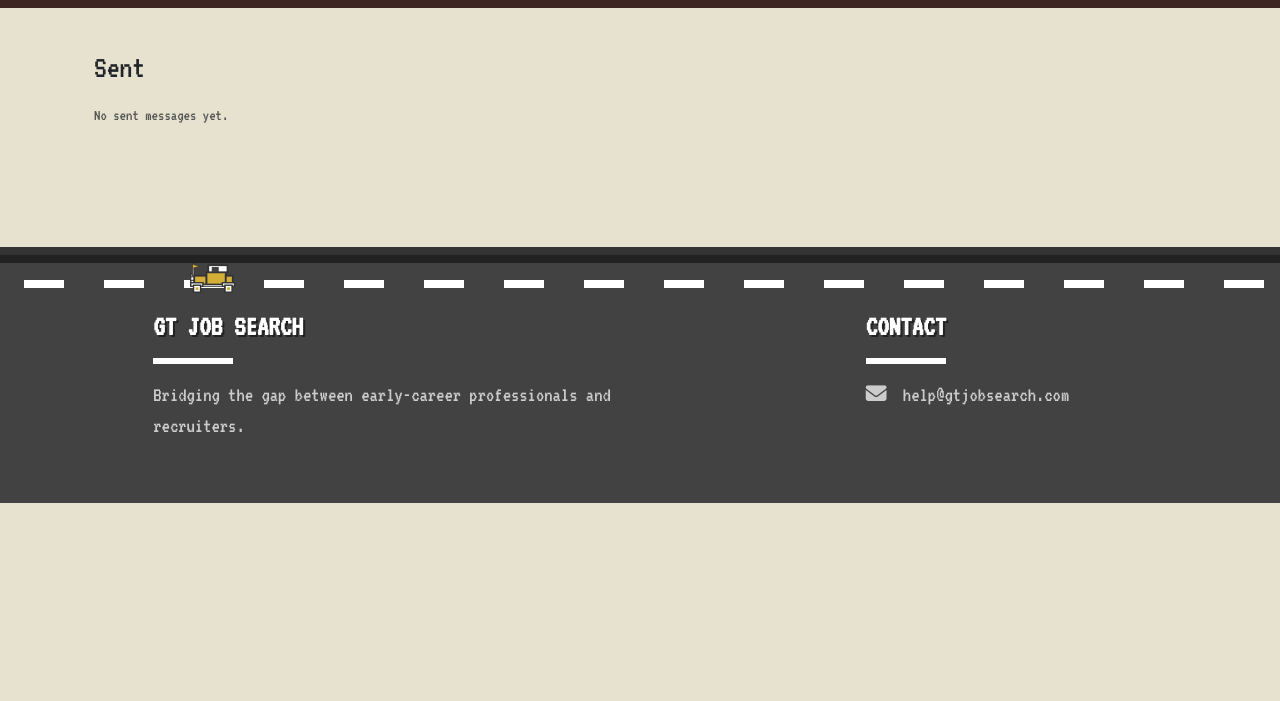
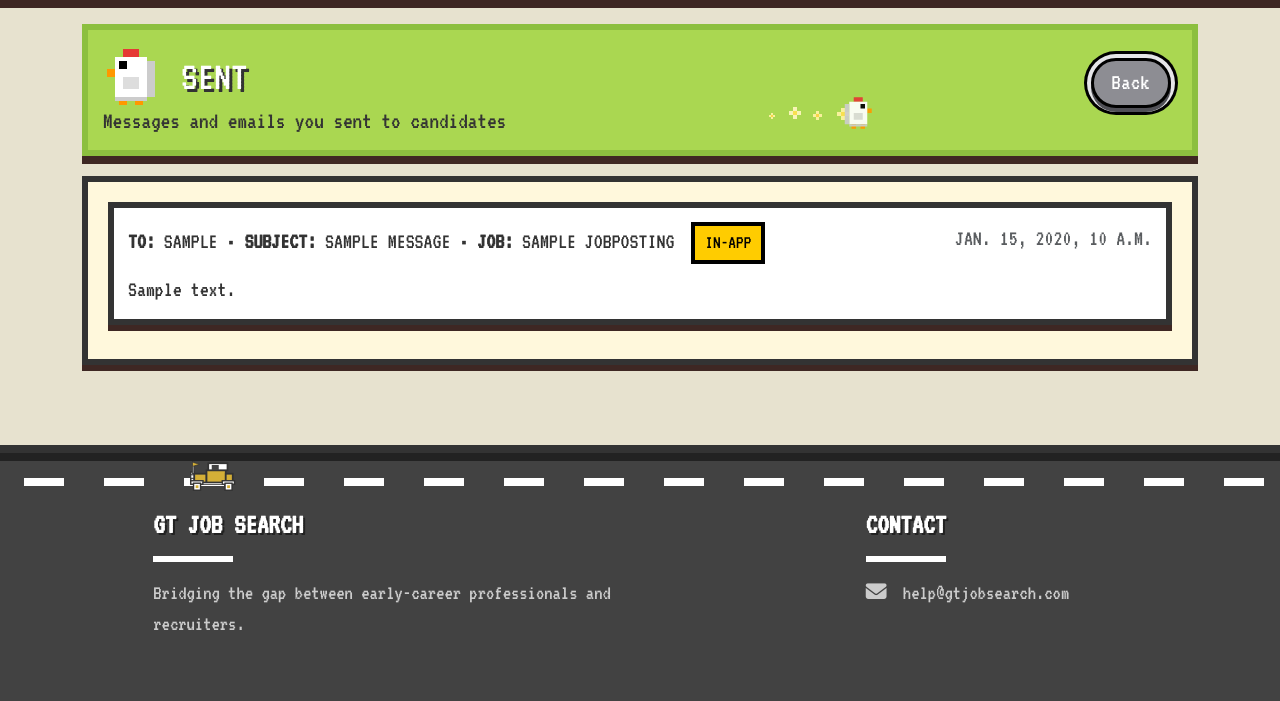
Before and after one commit to nahua3730/JobFinder, a Django app: page /applications/messages/sent/ in a window 1280 px wide; the page is wider, and only the part inside the window is pictured. Shown: the part 202-903 px from the top of that part. Before the commit the page ends 705 px from the top of that part, so only its background shows below. Run offline with Django 5.2, Linux system fonts and the light colour scheme; a user stored in the database is signed in; tables that the repository leaves empty hold one stand-in row (values such as "Sample post"); data that the repository does not hold is empty; some libraries are stand-ins or nearby versions.

Commit message:
user story 13-14 UI

```diff
--- a/applications/templates/applications/sent.html
+++ b/applications/templates/applications/sent.html
@@ -1,35 +1,101 @@
 {% extends "base.html" %}
+{% block title %}Sent{% endblock %}
+
 {% block content %}
-<div class="container py-4">
-  <h2 class="mb-3">Sent</h2>
+<link href="https://fonts.googleapis.com/css2?family=VT323&display=swap" rel="stylesheet">
 
-  {% for m in snet_iterms %}
-    <div class="card mb-3">
-      <div class="card-body">
-        <div class="d-flex justify-content-between">
+<style>
+  .msg-card {
+    border: 6px solid #333;
+    box-shadow: 0px 6px 0px #3e2723;
+    background: #fff;
+    padding: 14px;
+    margin-bottom: 14px;
+  }
+  .msg-meta {
+    font-size: 1.4rem;
+    text-transform: uppercase;
+    display: flex;
+    justify-content: space-between;
+    gap: 12px;
+    flex-wrap: wrap;
+  }
+  .msg-body {
+    margin-top: 10px;
+    font-size: 1.4rem;
+    line-height: 1.35;
+  }
+  .msg-badge {
+    display: inline-block;
+    padding: 3px 10px;
+    border: 4px solid #000;
+    background: #ffcc00;
+    color: #000;
+    font-size: 1.2rem;
+    margin-left: 8px;
+  }
+</style>
+
+<div class="container mt-4 cr-theme">
+
+  <div class="cr-header">
+    <div>
+      <h1 class="cr-title">
+        <svg width="64" height="64" viewBox="0 0 16 16" xmlns="http://www.w3.org/2000/svg" aria-hidden="true">
+          <rect x="1" y="6" width="2" height="2" fill="#ff9800"/>
+          <rect x="5" y="1" width="4" height="2" fill="#e53935"/>
+          <rect x="7" y="3" width="2" height="1" fill="#e53935"/>
+          <rect x="3" y="3" width="8" height="10" fill="#ffffff"/>
+          <rect x="4" y="4" width="2" height="2" fill="#000000"/>
+          <rect x="5" y="8" width="4" height="3" fill="#dddddd"/>
+          <rect x="4" y="13" width="2" height="2" fill="#ff9800"/>
+          <rect x="8" y="13" width="2" height="2" fill="#ff9800"/>
+          <rect x="11" y="4" width="2" height="9" fill="#cccccc"/>
+          <rect x="3" y="13" width="8" height="1" fill="#cccccc"/>
+        </svg>
+        SENT
+      </h1>
+      <div class="cr-subtitle">Messages and emails you sent to candidates</div>
+    </div>
+
+    <div class="d-flex gap-2 flex-wrap">
+      <a class="cr-btn cr-btn-secondary" href="{% url 'jobs:home' %}">Back</a>
+    </div>
+  </div>
+
+  <div class="cr-panel">
+    {% for m in sent_items %}
+      <div class="msg-card">
+        <div class="msg-meta">
           <div>
             <b>To:</b> {{ m.recipient.username }}
-            {% if m.subject %}<span class="ms-2">| <b>Subject:</b> {{ m.subject }}</span>{% endif %}
-            {% if m.job %}<span class="ms-2">| <b>Job:</b> {{ m.job.title }}</span>{% endif %}
-            <span class="ms-2 badge bg-dark">{{ m.get_delivery_display }}</span>
+            {% if m.subject %} • <b>Subject:</b> {{ m.subject }}{% endif %}
+            {% if m.job %} • <b>Job:</b> {{ m.job.title }}{% endif %}
+
+            <span class="msg-badge">{{ m.get_delivery_display }}</span>
 
             {% if m.delivery == "email" %}
-              <span class="ms-2 badge bg-secondary">{{ m.get_email_status_display }}</span>
-              <span class="ms-2 text-muted">{{ m.to_email }}</span>
+              <span class="msg-badge">{{ m.get_email_status_display }}</span>
+              <span class="text-muted">({{ m.to_email }})</span>
             {% endif %}
           </div>
-          <small class="text-muted">{{ m.created_at }}</small>
+          <div class="text-muted">{{ m.created_at }}</div>
         </div>
-        <hr>
-        <p class="mb-0">{{ m.body }}</p>
+
+        <div class="msg-body">{{ m.body|linebreaksbr }}</div>
 
         {% if m.delivery == "email" and m.email_status == "failed" %}
-          <div class="mt-2 text-danger small">Error: {{ m.error_message }}</div>
+          <div class="text-danger" style="margin-top:10px;">
+            Error: {{ m.error_message }}
+          </div>
         {% endif %}
       </div>
-    </div>
-  {% empty %}
-    <p class="text-muted">No sent messages yet.</p>
-  {% endfor %}
+    {% empty %}
+      <div class="text-muted" style="font-size:1.6rem; text-transform:uppercase;">
+        No sent items yet.
+      </div>
+    {% endfor %}
+  </div>
+
 </div>
 {% endblock %}
```
Also changed, not shown: applications/templates/applications/compose_email.html (+43 -9 lines), applications/templates/applications/compose_message.html (+44 -9 lines), applications/templates/applications/inbox.html (+68 -15 lines).
